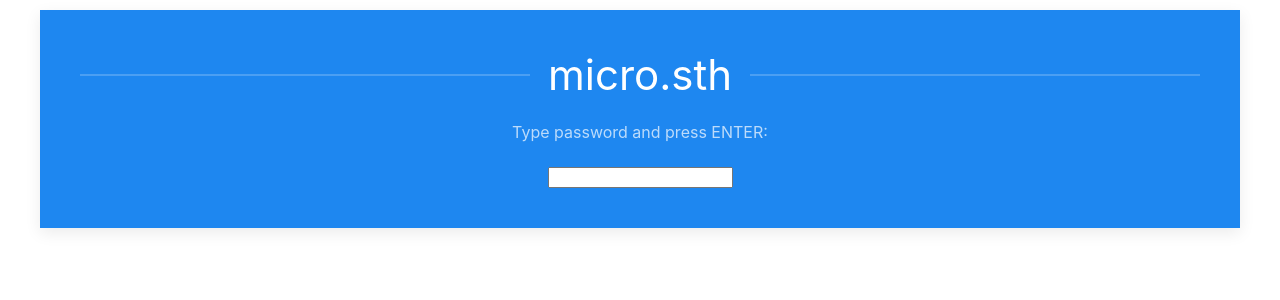
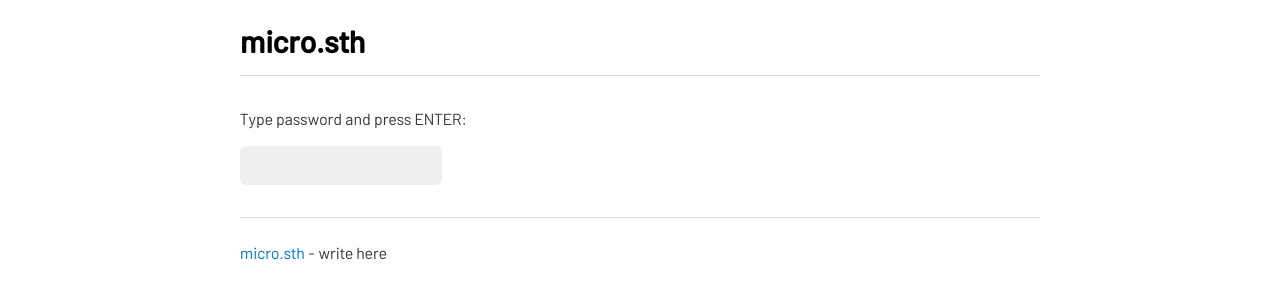
Before and after one commit to dmpop/microsth, a PHP site: page /login.php in a window 1280 px wide. Shown: the top 300 px of the page. Run offline with PHP 8.4, Linux system fonts and the light colour scheme; some libraries are stand-ins or nearby versions.

Commit message:
Water.css. Minor tweaks

```diff
--- a/config.php
+++ b/config.php
@@ -1,6 +1,6 @@
 <?php
     // microsth base directory
-    $base_dir = 'microsth';
+    $base_dir = '/';
     // Title
     $title = 'micro.sth';
     // Default category
--- a/login.php
+++ b/login.php
@@ -2,7 +2,7 @@
 $config = include('config.php');
 
 /* Redirects here after login */
-$redirect_after_login = 'edit.php';
+$redirect_after_login = 'index.php';
 
 /* Set timezone to UTC */
 
@@ -25,21 +25,18 @@ if (isset($_POST['password']) && $_POST['password'] == $passwd) {
 	<meta charset="utf-8">
 	<link rel="shortcut icon" href="favicon.png" />
 	<meta name="viewport" content="width=device-width, initial-scale=1">
-	<link rel="stylesheet" href="https://cdn.jsdelivr.net/npm/uikit@3.5.7/dist/css/uikit.min.css" />
-	<script src="https://cdn.jsdelivr.net/npm/uikit@3.5.7/dist/js/uikit.min.js"></script>
-	<script src="https://cdn.jsdelivr.net/npm/uikit@3.5.7/dist/js/uikit-icons.min.js"></script>
+	<link rel="stylesheet" href="water.css" />
 </head>
 
 <body>
-	<div class="uk-container uk-margin-small-top">
-		<div class="uk-card uk-card-primary uk-card-body">
-			<h1 class="uk-heading-line uk-text-center"><span><?php echo $title; ?></span></h1>
-			<form class="uk-text-center" method="POST">
-				<p>Type password and press ENTER:</p>
-				<input class=uk-input" type="password" name="password">
-			</form>
-		</div>
-	</div>
+	<h1><?php echo $title; ?></h1>
+	<hr style="margin-bottom: 2em;">
+	<form method="POST">
+		<p>Type password and press ENTER:</p>
+		<input type="password" name="password">
+	</form>
+	<hr style="margin-top: 2em; margin-bottom: 1.5em;">
+	<?php echo $footer; ?>
 </body>
 
 </html>
--- /dev/null
+++ b/water.css
@@ -0,0 +1,271 @@
+@charset "UTF-8";
+body {
+  font-family: Barlow-Regular, -apple-system, BlinkMacSystemFont, 'Segoe UI', 'Roboto', 'Oxygen', 'Ubuntu', 'Cantarell', 'Fira Sans', 'Droid Sans', 'Helvetica Neue', sans-serif;
+  line-height: 1.4;
+  max-width: 800px;
+  margin: 20px auto;
+  padding: 0 10px;
+  color: #363636;
+  background: #ffffff;
+  text-rendering: optimizeLegibility;
+}
+
+button, input, textarea {
+  transition: background-color 0.1s linear, border-color 0.1s linear, color 0.1s linear, box-shadow 0.1s linear, transform 0.1s ease;
+}
+
+h1 {
+  font-family: "Barlow-Medium", sans-serif;
+  font-size: 1.9em;
+  margin-top: 0;
+}
+
+h1,
+h2,
+h3,
+h4,
+h5,
+h6 {
+  margin-bottom: 12px;
+}
+
+h1,
+h2,
+h3,
+h4,
+h5,
+h6,
+strong {
+  color: #000000;
+}
+
+h1,
+h2,
+h3,
+h4,
+h5,
+h6,
+b,
+strong,
+th {
+  font-weight: 600;
+}
+
+blockquote {
+  border-left: 4px solid #0096bfab;
+  margin: 1.5em 0em;
+  padding: 0.5em 1em;
+  font-style: italic;
+}
+
+blockquote > footer {
+  margin-top: 10px;
+  font-style: normal;
+}
+
+blockquote cite {
+  font-style: normal;
+}
+
+address {
+  font-style: normal;
+}
+
+a[href^='mailto']::before {
+  content: '📧 ';
+}
+
+a[href^='tel']::before {
+  content: '📞 ';
+}
+
+a[href^='sms']::before {
+  content: '💬 ';
+}
+
+button,
+input[type='submit'],
+input[type='button'],
+input[type='checkbox'] {
+  cursor: pointer;
+}
+
+input:not([type='checkbox']):not([type='radio']),
+select {
+  display: block;
+}
+
+input, select, button, textarea {
+  color: #000000;
+  background-color: #efefef;
+  font-family: Barlow-Regular;
+  font-size: inherit;
+  letter-spacing: 0.1em;
+  margin-right: 6px;
+  margin-bottom: 6px;
+  padding: 10px;
+  border: none;
+  border-radius: 6px;
+  outline: none;
+}
+
+input:not([type='checkbox']):not([type='radio']),
+select, button, textarea {
+  -webkit-appearance: none;
+}
+
+textarea {
+  margin-right: 0;
+  width: 100%;
+  box-sizing: border-box;
+  resize: vertical;
+}
+
+button, input[type='submit'], input[type='button'] {
+  padding-right: 30px;
+  padding-left: 30px;
+}
+
+button:hover,
+input[type='submit']:hover,
+input[type='button']:hover {
+  background: #dddddd;
+}
+
+input:focus,
+select:focus,
+button:focus,
+textarea:focus {
+  box-shadow: 0 0 0 2px #0096bfab;
+}
+
+input[type='checkbox']:active,
+input[type='radio']:active,
+input[type='submit']:active,
+input[type='button']:active,
+button:active {
+  transform: translateY(2px);
+}
+
+input:disabled,
+select:disabled,
+button:disabled,
+textarea:disabled {
+  cursor: not-allowed;
+  opacity: .5;
+}
+
+::-webkit-input-placeholder {
+  color: #949494;
+}
+
+:-ms-input-placeholder {
+  color: #949494;
+}
+
+::-ms-input-placeholder {
+  color: #949494;
+}
+
+::placeholder {
+  color: #949494;
+}
+
+a {
+  text-decoration: none;
+  color: #0076d1;
+}
+
+a:hover {
+  text-decoration: underline;
+}
+
+code, kbd {
+  background: #efefef;
+  color: #000000;
+  padding: 5px;
+  border-radius: 6px;
+}
+
+pre > code {
+  padding: 10px;
+  display: block;
+  overflow-x: auto;
+}
+
+img {
+  max-width: 100%;
+  border-radius: 11px;
+}
+
+hr {
+  border: none;
+  border-top: 1px solid #dbdbdb;
+}
+
+table {
+  border-collapse: collapse;
+  margin-bottom: 10px;
+  width: 100%;
+}
+
+td, th {
+  padding: 6px;
+  text-align: left;
+}
+
+th {
+  border-bottom: 1px solid #dbdbdb;
+}
+
+tbody tr:nth-child(even) {
+  background-color: #efefef;
+}
+
+::-webkit-scrollbar {
+  height: 10px;
+  width: 10px;
+}
+
+::-webkit-scrollbar-track {
+  background: #efefef;
+  border-radius: 6px;
+}
+
+::-webkit-scrollbar-thumb {
+  background: #d5d5d5;
+  border-radius: 6px;
+}
+
+::-webkit-scrollbar-thumb:hover {
+  background: #c4c4c4;
+}
+
+/*# sourceMappingURL=light.css.map */
+
+strong {
+  font-family: "Barlow-Medium", sans-serif;
+}
+
+em {
+  font-family: "Barlow-LightItalic", sans-serif;
+}
+
+@font-face {
+  font-family: 'Barlow-Regular';
+  font-weight: 400;
+  src: url('../woff/Barlow-Regular.woff2') format('woff');
+}
+
+@font-face {
+  font-family: 'Barlow-Medium';
+  font-weight: 500;
+  src: url('../woff/Barlow-Medium.woff2') format('woff');
+}
+
+@font-face {
+  font-family: 'Barlow-LightItalic';
+  font-weight: 300;
+  font-style: italic;
+  src: url('../woff/Barlow-LightItalic.woff2') format('woff');
+}
```
Also changed, not shown: edit.php (+16 -23 lines), index.php (+13 -17 lines), pub.php (+6 -11 lines), woff/Barlow-LightItalic.woff2 (added), woff/Barlow-Medium.woff2 (added), woff/Barlow-Regular.woff2 (added).
